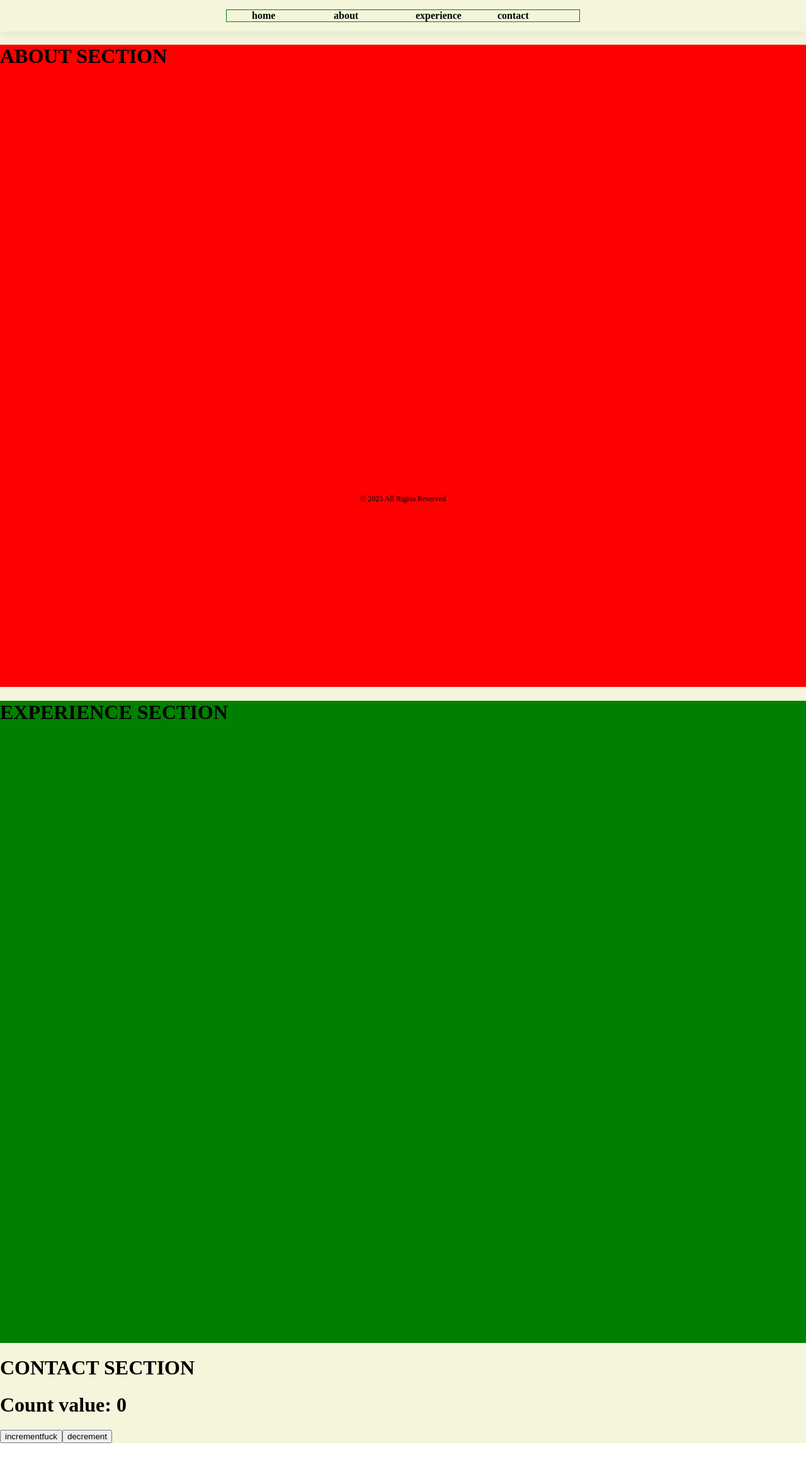
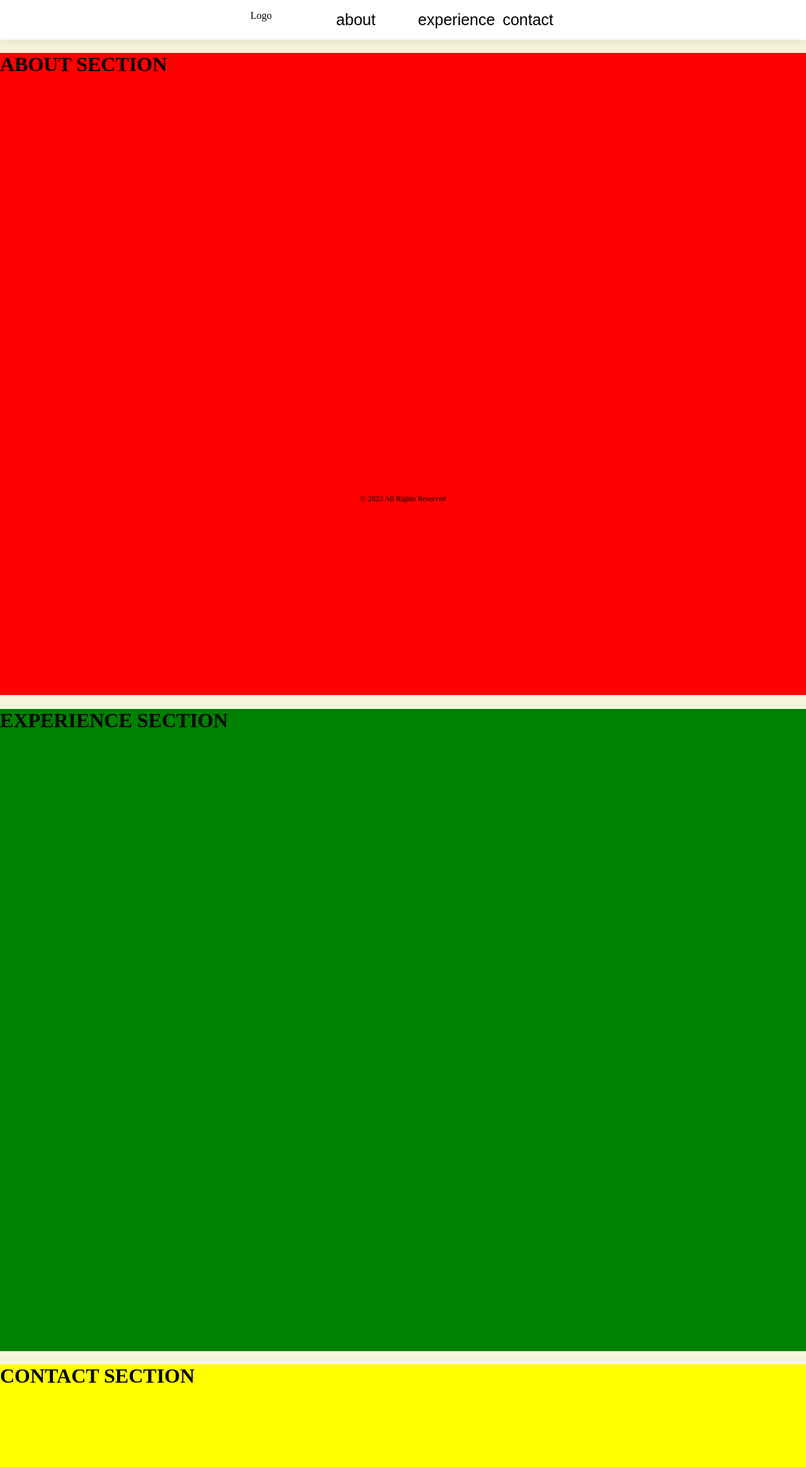
Before and after one commit to mariaalvarez40/magicdev, a React (Create React App) app: page / in a window 1280 px wide. Shown: the top 2330 px of the page at 63% size. Before the commit the page ends 2292 px from the top, so only its background shows below. Built offline with nearby package versions, Linux system fonts and the light colour scheme.

Commit message:
refactor scroll

```diff
--- a/src/components/contact/contact.js
+++ b/src/components/contact/contact.js
@@ -1,18 +1,12 @@
 import { Component } from "react";
-
+import "../contact/contact.scss";
 class Contact extends Component{
-
-
     render(){
-
-        return (<div>
+        return (
+        <div
+            className="contactSection" id="section3">
              <h1>CONTACT SECTION </h1>
-
         </div>);
-
-
-
     }
 }
-
   export default Contact;
--- a/src/components/contact/contact.scss
+++ b/src/components/contact/contact.scss
@@ -0,0 +1,4 @@
+.contactSection{
+    background-color: yellow;
+    height: 1020px;
+}
--- a/src/components/navigation/navigation.js
+++ b/src/components/navigation/navigation.js
@@ -11,7 +11,7 @@
     const section = document.querySelector(sectionId);
     if (section) {
       window.scrollTo({
-        behavior: 'smooth',
+        behavior: 'instant',
         top: section.offsetTop,
       });
       this.setState({ activeLink: sectionId });
@@ -24,28 +24,15 @@
     return (
     <nav className="navigation">
       <ul>
-        <li><a href="/">home</a></li>
-        <li><a href="#" onClick={() => this.scrollToSection('#section1')}>about</a></li>
-        <li><a href="#" onClick={() => this.scrollToSection('#section2')}>experience</a></li>
-        <li><a href="/contact">contact</a></li>
+        <li>Logo</li>
+        <li><button onClick={() => this.scrollToSection('#section1')}>about</button></li>
+        <li><button onClick={() => this.scrollToSection('#section2')}>experience</button></li>
+        <li><button onClick={() => this.scrollToSection('#section3')}>contact</button></li>
       </ul>
   </nav>
 
     );
   }
-//   handleClick() {
-//     this.setState({property: 'clicked'});
-//  }
+
 }
 export default Navigation;
-
-
-// Example of Functional Component
-  // function NavBar(){
-  //   return (
-  //     <div className="navBar">
-  //       <p className="text-3xl font-bold underline"> Top</p>
-  //     </div>
-  //   );
-  // }
-  // export default NavBar;
--- a/src/components/navigation/navigation.scss
+++ b/src/components/navigation/navigation.scss
@@ -5,24 +5,23 @@
     justify-content: center;
     width: 100%;
     max-height: 300px;
+    background-color: $white;
     box-shadow: 0 0 20px rgba(0, 0, 0, 0.1);
     margin-bottom: 1rem;
 
 ul {
     list-style-type: none;
     display: flex;
-    outline: 1px green solid;
 }
 li {
     min-width: 130px;
 
 }
-ul li a{
-    color: $black;
-    text-decoration: none;
-    font-weight: bold;
+button {
+    appearance: unset;
+    border: unset;
+    background-color: unset;
+    font-size: 25px;
 }
 
-
-
 }
```
